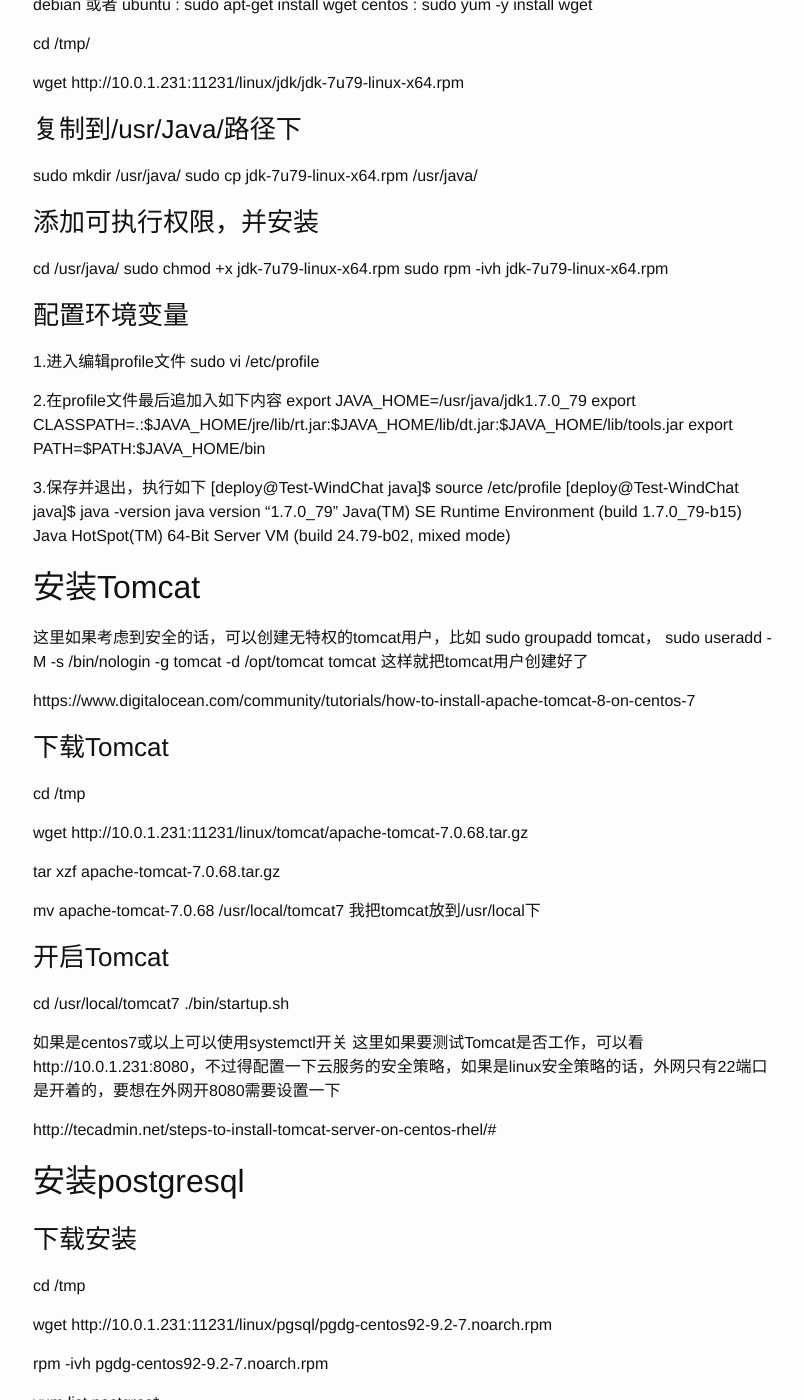
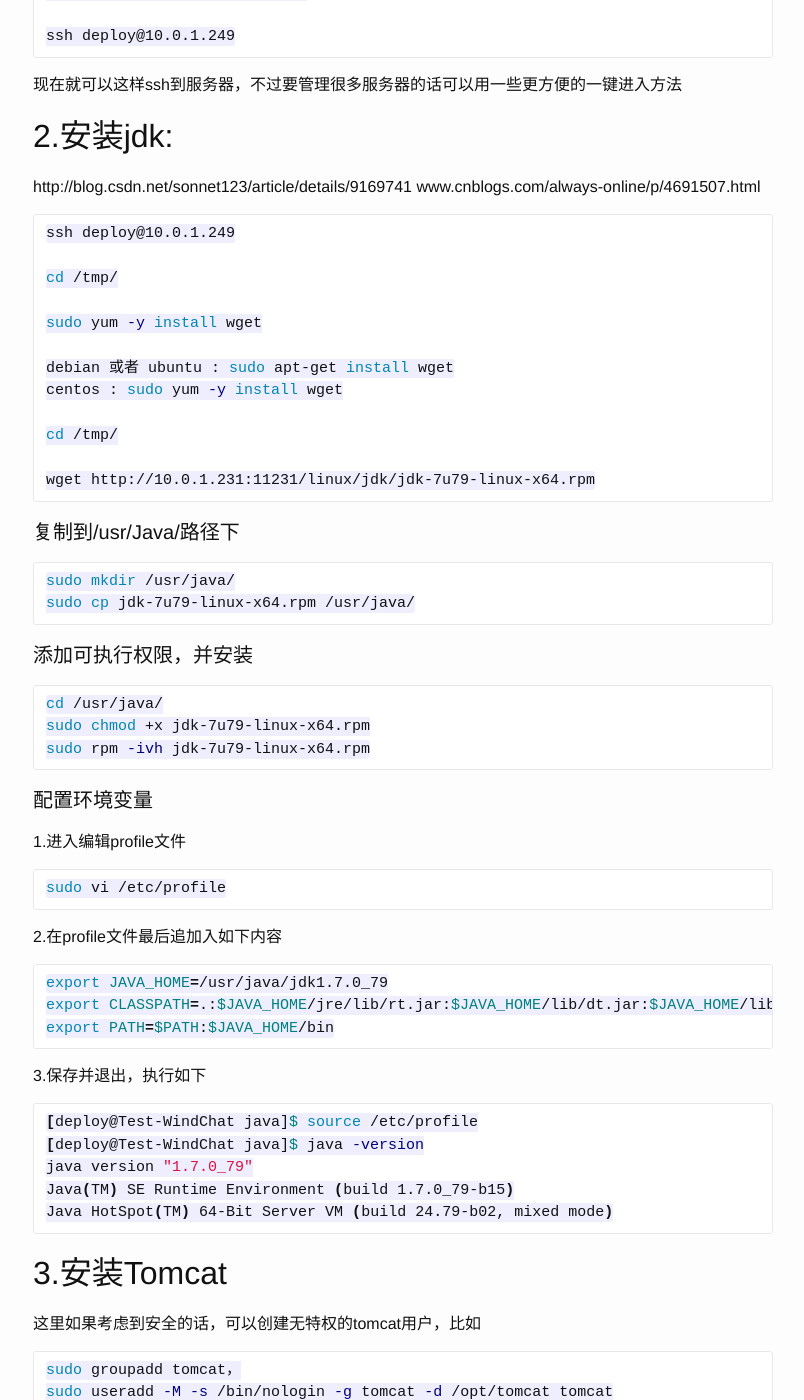
Before and after one commit to tdseed/tdseed.github.com, a Jekyll site: the page built from _posts/2016-01-01-build-java-server-and-deploy.markdown, in a window 1280 px wide and 1400 px high, scrolled down 1437 px. Shown: the whole window, without its empty margins (237-1041 px from the left). Built offline with Jekyll 4.4.1, drawn with Linux system fonts in a browser that asks for light colours; comment, search, counter and statistics services are not loaded; some of the changed text lies outside the part shown.

````diff
--- a/_posts/2016-01-01-build-java-server-and-deploy.markdown
+++ b/_posts/2016-01-01-build-java-server-and-deploy.markdown
@@ -6,27 +6,35 @@ categories: technology
 author: tank
 ---
 
-## 前期准备
+## 1.前期准备
 先确定一下云服务器的系统
+```shell
 [root@Test-WindChat /]# cat /etc/redhat-release
 CentOS release 6.5 (Final)
+```
 
 http://www.bkjia.com/Linuxjc/1128322.html
 
 这里CentOS 6.5 和7及以上版本一些命令还是有区别的，比如6.5没有systemctl。。。。
 用到的软件都在这里 http://10.0.1.231:11231/linux/
 
+```shell
 ssh-copy-id root@10.0.1.249
+```
 
 ssh-copy-id只是帮你创建authorized_keys,并把你的公钥放进去，就是这里的东西 ~/.ssh/id_rsa.pub
 
+```shell
 brew install ssh-copy-id
 
 ssh-copy-id root@10.0.1.249
+```
 
 登进去之后，我们可以创建权限低一点的用户，用来之后的部署
+```shell
 sudo adduser deploy
 passwd deploy
+```
 
 然后把deploy放入sudo组里
 
@@ -55,23 +63,28 @@ deploy  ALL=(ALL)       ALL
 
 deploy is not in the sudoers file.  This incident will be reported.
 如果发现用户创建的不对可以这样撤回
+```shell
 sudo userdel -r deploy
 sudo rm -rf /home/deploy
 
 su deploy
+```
 
 测试加入了sudo组
+```shell
 sudo ls
 
 ssh-copy-id deploy@10.0.1.249
 
 ssh deploy@10.0.1.249
+```
 现在就可以这样ssh到服务器，不过要管理很多服务器的话可以用一些更方便的一键进入方法
 
-## 安装jdk:
+## 2.安装jdk:
 http://blog.csdn.net/sonnet123/article/details/9169741
 www.cnblogs.com/always-online/p/4691507.html
 
+```shell
 ssh deploy@10.0.1.249
 
 cd /tmp/
@@ -84,43 +97,57 @@ centos : sudo yum -y install wget
 cd /tmp/
 
 wget http://10.0.1.231:11231/linux/jdk/jdk-7u79-linux-x64.rpm
+```
 
-### 复制到/usr/Java/路径下
+#### 复制到/usr/Java/路径下
+```shell
 sudo mkdir /usr/java/
 sudo cp jdk-7u79-linux-x64.rpm /usr/java/
+```
 
-### 添加可执行权限，并安装
+#### 添加可执行权限，并安装
+```shell
 cd /usr/java/
 sudo chmod +x jdk-7u79-linux-x64.rpm
 sudo rpm -ivh jdk-7u79-linux-x64.rpm
+```
 
-### 配置环境变量
+#### 配置环境变量
 
 1.进入编辑profile文件
+```shell
 sudo vi /etc/profile
+```
 
 2.在profile文件最后追加入如下内容
+```shell
 export JAVA_HOME=/usr/java/jdk1.7.0_79
 export CLASSPATH=.:$JAVA_HOME/jre/lib/rt.jar:$JAVA_HOME/lib/dt.jar:$JAVA_HOME/lib/tools.jar
 export PATH=$PATH:$JAVA_HOME/bin
+```
 
 3.保存并退出，执行如下
+```shell
 [deploy@Test-WindChat java]$ source /etc/profile
 [deploy@Test-WindChat java]$ java -version
 java version "1.7.0_79"
 Java(TM) SE Runtime Environment (build 1.7.0_79-b15)
 Java HotSpot(TM) 64-Bit Server VM (build 24.79-b02, mixed mode)
+```
 
-## 安装Tomcat
+## 3.安装Tomcat
 
 这里如果考虑到安全的话，可以创建无特权的tomcat用户，比如
+```shell
 sudo groupadd tomcat，
 sudo useradd -M -s /bin/nologin -g tomcat -d /opt/tomcat tomcat
+```
 这样就把tomcat用户创建好了
 
 https://www.digitalocean.com/community/tutorials/how-to-install-apache-tomcat-8-on-centos-7
 
-### 下载Tomcat
+#### 下载Tomcat
+```shell
 cd /tmp
 
 wget http://10.0.1.231:11231/linux/tomcat/apache-tomcat-7.0.68.tar.gz
@@ -128,12 +155,14 @@ wget http://10.0.1.231:11231/linux/tomcat/apache-tomcat-7.0.68.tar.gz
 tar xzf apache-tomcat-7.0.68.tar.gz
 
 mv apache-tomcat-7.0.68 /usr/local/tomcat7
+```
 我把tomcat放到/usr/local下
 
-### 开启Tomcat
-
+#### 开启Tomcat
+```shell
 cd /usr/local/tomcat7
 ./bin/startup.sh
+```
 
 如果是centos7或以上可以使用systemctl开关
 这里如果要测试Tomcat是否工作，可以看http://10.0.1.231:8080，不过得配置一下云服务的安全策略，如果是linux安全策略的话，外网只有22端口是开着的，要想在外网开8080需要设置一下
@@ -141,10 +170,10 @@ cd /usr/local/tomcat7
 http://tecadmin.net/steps-to-install-tomcat-server-on-centos-rhel/#
 
 
-## 安装postgresql
+## 4.安装postgresql
 
-### 下载安装
-
+#### 下载安装
+```shell
 cd /tmp
 
 wget http://10.0.1.231:11231/linux/pgsql/pgdg-centos92-9.2-7.noarch.rpm
@@ -152,30 +181,41 @@ wget http://10.0.1.231:11231/linux/pgsql/pgdg-centos92-9.2-7.noarch.rpm
 rpm -ivh pgdg-centos92-9.2-7.noarch.rpm
 
 yum list postgres*
+```
 
 发现postgresql92-server.x86_64
 
+```shell
 yum install postgresql92-server
+```
 
-### 初始化数据库环境
+#### 初始化数据库环境
 
 初始化环境
+```shell
 service postgresql-9.2 initdb
+```
 
 然后配置开机启动pgsql
+```shell
 chkconfig postgresql-9.2 on
+```
 
 开启
+```shell
 service postgresql-9.2 start
+```
 
 In centos 7+, 可以:
+```shell
  systemctl enable postgresql
+```
 
 开启后可以在deploy用户下psql -U postgres
 然后把项目需要的sql跑一跑
 
 
-## 部署应用
+## 5.部署应用
 这里先用比较傻瓜的gui的方式，放war包
 
 修改tomcat conf/tomcat-users.xml，在文件里面加上下面的配置
@@ -199,24 +239,31 @@ In centos 7+, 可以:
 https://www.digitalocean.com/community/tutorials/how-to-install-and-use-postgresql-on-centos-6
 
 接下来就是我在搭建数据库配合部署时遇到的问题，主要与pg_hba.conf相关
+```shell
 [deploy@VM_114_114_centos tmp]$ psql -U postgres
 psql: FATAL:  Peer authentication failed for user "postgres"
 
 sudo su - postgres
 
 sudo service postgresql-9.2 stop
+```
+
 https://www.digitalocean.com/community/tutorials/how-to-install-and-use-postgresql-on-centos-7
 
+```shell
 INFO: validateJarFile(/usr/local/tomcat7/webapps/WindChat/WEB-INF/lib/javax.servlet-api-3.0.1.jar) - jar not loaded. See Servlet Spec 3.0, section 10.7.2. Offending class: javax/servlet/Servlet.class
 
 scp jdk-7u79-linux-x64.rpm deploy@115.159.222.13:/tmp
+```
 
+```shell
 [deploy@VM_114_114_centos lib]$ ls
 annotations-api.jar  catalina.jar   jasper.jar       tomcat-coyote.jar   tomcat-i18n-ja.jar websocket-api.jar
 catalina-ant.jar     ecj-4.4.2.jar  jsp-api.jar      tomcat-dbcp.jar   tomcat-jdbc.jar
 catalina-ha.jar      el-api.jar     servlet-api.jar  tomcat-i18n-es.jar  tomcat-util.jar
 catalina-tribes.jar  jasper-el.jar  tomcat-api.jar   tomcat-i18n-fr.jar  tomcat7-websocket.jar
-
+```
+```shell
 [deploy@VM_114_114_centos logs]$ psql -U postgres
 psql: FATAL:  Peer authentication failed for user "postgres"
 
@@ -224,6 +271,7 @@ find / -name pg_hba.conf
 
 [root@VM_114_114_centos bin]# service postgresql-9.2 restart
 https://www.digitalocean.com/community/tutorials/how-to-install-and-use-postgresql-on-centos-6
+```
 
 遇到问题：
 com.alibaba.druid.pool.DruidDataSource.init datasource error, url: jdbc:postgresql://localhost:5432/windchat?charSet=utf-8(643)
@@ -303,12 +351,16 @@ host    all             all             ::1/128                 md5
 Exception in thread "http-bio-8080-exec-55"
 Exception: java.lang.OutOfMemoryError thrown from the UncaughtExceptionHandler in thread "http-bio-8080-exec-55"
 
+```shell
 [deploy@VM_114_114_centos bin]$ pwd
 /usr/local/tomcat7/bin
 [deploy@VM_114_114_centos bin]$ vi catalina.bat
+```
 
 加上这一行
+```shell
 set JAVA_OPTS= -Xms1024M -Xmx1024M -XX:PermSize=256M -XX:MaxNewSize=256M -XX:MaxPermSize=256M
+```
 
 解释一下各个参数：
 
@@ -323,15 +375,19 @@ set JAVA_OPTS= -Xms1024M -Xmx1024M -XX:PermSize=256M -XX:MaxNewSize=256M -XX:Max
 那接下来如果使用自己写的api呢？
 参考http://blog.csdn.net/cangchen/article/details/44492753
 
+```shell
 vi /usr/local/tomcat7/conf/server.xml
+```
 在<Host>下加
+```shell
 <Context path="/" docBase="WindChat.war" debug="0" privileged="true" reloadable="true"/>
+```
 
 类似的api就可以跑了，可以测试
 http://115.159.222.13:8080/WindChat/user/57591993eed0931dcf282c8c/friendship/list
 
-## 安装nginx
-## 自动化部署
+## 6.安装nginx
+## 7.自动化部署
 未完待续
 
 参考链接：
````
